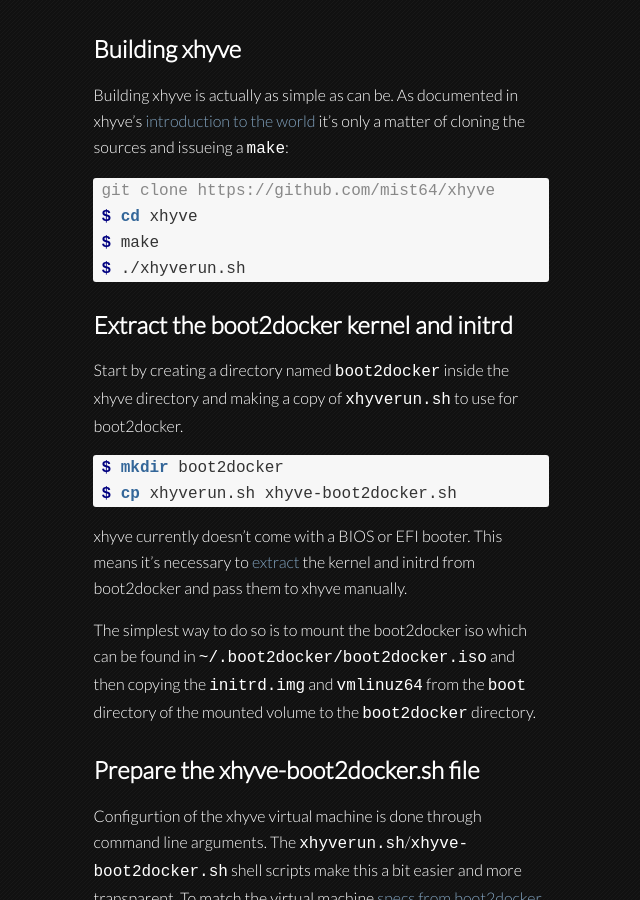
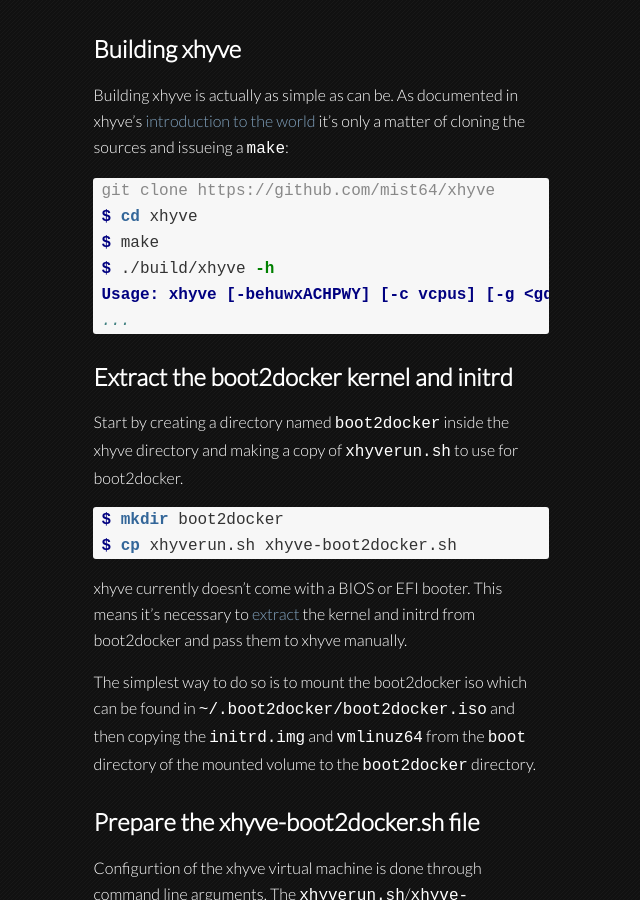
Before and after one commit to simonvanderveldt/simonvanderveldt.nl, a Jekyll site: the page built from _posts/2015-06-15-boot2docker-on-xhyve.md, in a window 1280 px wide and 900 px high, scrolled down 570 px. Shown: the whole window, without its empty margins (319-959 px from the left). Built offline with Jekyll 4.4.1, drawn with Linux system fonts in a browser that asks for light colours; Markdown is read by kramdown in place of the engine named in the settings.

Commit message:
Update boot2docker on xhyve post

````diff
--- a/_posts/2015-06-15-boot2docker-on-xhyve.md
+++ b/_posts/2015-06-15-boot2docker-on-xhyve.md
@@ -19,7 +19,9 @@
 git clone https://github.com/mist64/xhyve
 $ cd xhyve
 $ make
-$ ./xhyverun.sh
+$ ./build/xhyve -h
+Usage: xhyve [-behuwxACHPWY] [-c vcpus] [-g <gdb port>] [-l <lpc>]
+...
 ```
 
 
````
